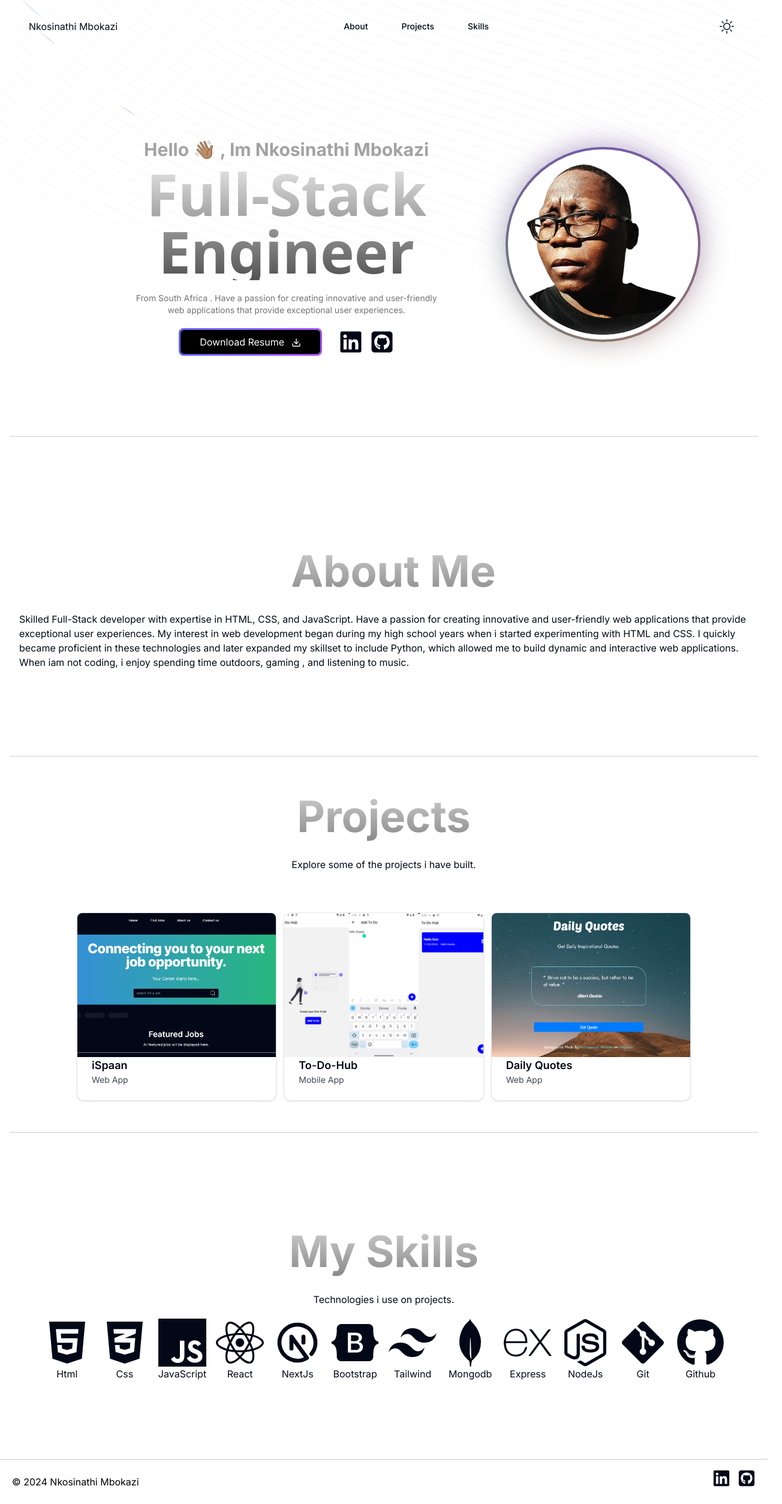
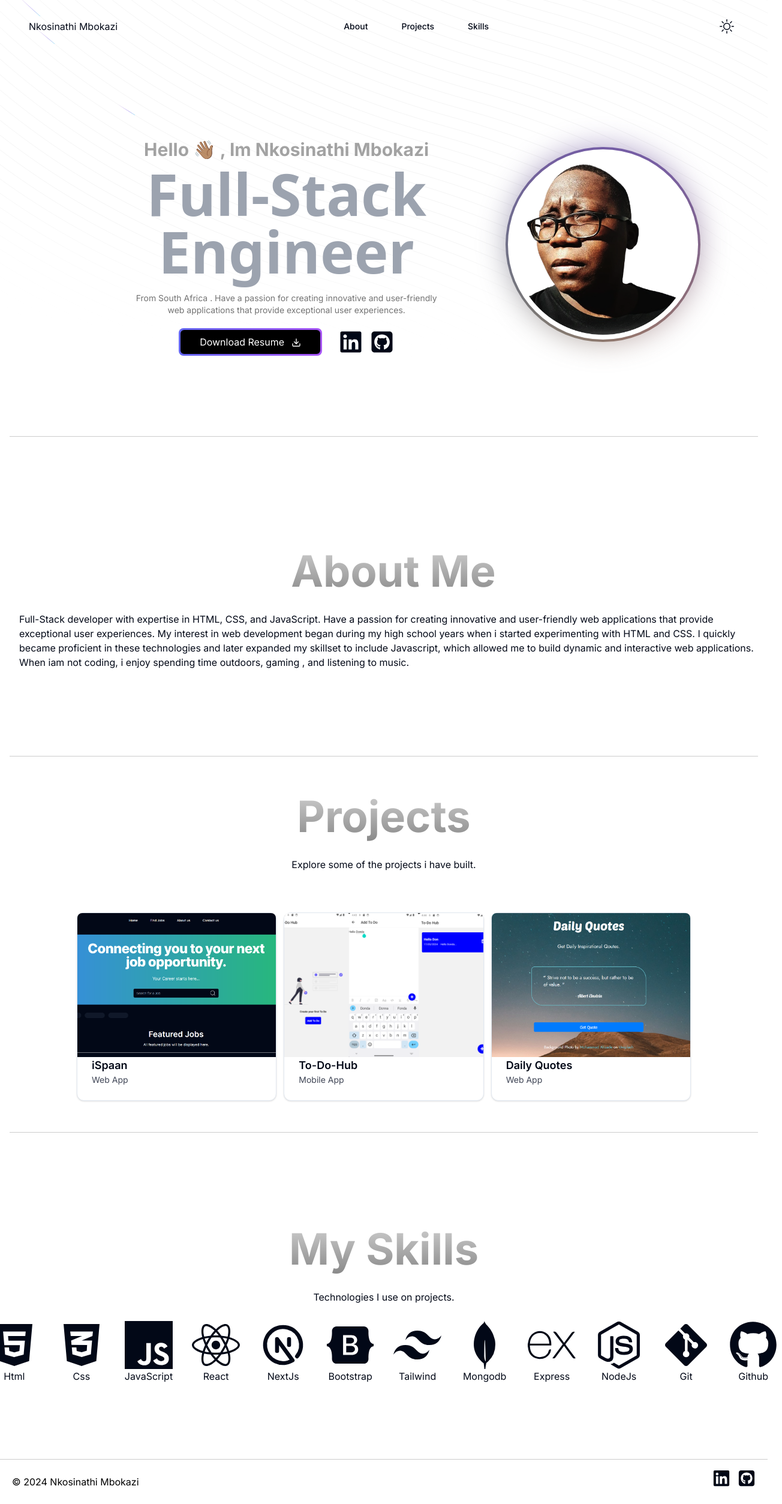
Before and after one commit to d0nda/portfolio, a Next.js app: page / in a window 1280 px wide. Shown: the whole page at 60% size, 1304 px wide, since content can reach past the window. Built offline with nearby package versions, Linux system fonts and the light colour scheme.

Commit message:
updating the h1 tag

```diff
--- a/src/app/page.tsx
+++ b/src/app/page.tsx
@@ -54,7 +54,7 @@ export default function Home() {
           <h1 className="text-neutral-400 max-w-lg text-md md:text-3xl mx-auto text-center my-2 font-bold">
             Hello 👋🏽 , Im Nkosinathi Mbokazi
           </h1>
-          <h1 className="mb-5 relative z-10 text-4xl md:text-8xl  bg-clip-text text-transparent bg-gradient-to-b from-neutral-200 to-neutral-600  text-center font-sans font-bold">
+          <h1 className="mb-5 relative z-10 text-4xl md:text-8xl  bg-clip-text text-gray-400  text-center font-sans font-bold">
             Full-Stack Engineer
           </h1>
           <p className="mb-5 text-neutral-500 max-w-lg mx-auto my-2 text-sm text-center relative z-10">
@@ -109,7 +109,7 @@ export default function Home() {
           <h1 className="text-4xl sm:text-7xl font-bold z-20 bg-clip-text text-transparent bg-gradient-to-b from-neutral-200 to-neutral-500 py-8">
             About Me
           </h1>
-          <p>Skilled Full-Stack developer with expertise in HTML, CSS, and JavaScript. Have a passion for creating innovative and user-friendly web applications that provide exceptional user experiences. My interest in web development began during my high school years when i started experimenting with HTML and CSS. I quickly became proficient in these technologies and later expanded my skillset to include Python, which allowed me to build dynamic and interactive web applications. When iam not coding, i enjoy spending time outdoors, gaming , and listening to music.</p>
+          <p>Full-Stack developer with expertise in HTML, CSS, and JavaScript. Have a passion for creating innovative and user-friendly web applications that provide exceptional user experiences. My interest in web development began during my high school years when i started experimenting with HTML and CSS. I quickly became proficient in these technologies and later expanded my skillset to include Javascript, which allowed me to build dynamic and interactive web applications. When iam not coding, i enjoy spending time outdoors, gaming , and listening to music.</p>
        </div>
        <div className="mt-5 border-black border-opacity-20 dark:border-white border-b dark:border-opacity-20"></div>
       </section>
@@ -131,12 +131,12 @@ export default function Home() {
 
 
       <section className="mb-8" id="skills">
-        <div className="flex flex-col h-[90rem] md:h-[30rem] w-full  dark:bg-dot-white/[0.2] bg-dot-black/[0.2] relative items-center justify-center">
+        <div className="flex flex-col h-[40rem] md:h-[30rem] w-full dark:bg-dot-white/[0.2] bg-dot-black/[0.2] relative items-center justify-center">
           <h1 className="text-4xl sm:text-7xl font-bold relative z-20 bg-clip-text text-transparent bg-gradient-to-b from-neutral-200 to-neutral-500 py-8">
             My Skills
           </h1>
-          <p className="mb-5">Technologies i use on projects.</p>
-          <div className="flex flex-col md:flex-row">
+          <p className="mb-7">Technologies I use on projects.</p>
+          <div className="grid grid-cols-3 gap-4 md:flex md:flex-row">
             <div className="mx-2">
               <FaHtml5 className="hover:text-orange-500" size={80}/>
               <p className="text-center">Html</p>
@@ -166,7 +166,7 @@ export default function Home() {
               <p className="text-center">Tailwind</p>
             </div>
             <div className="mx-2">
-            <SiMongodb className="hover:text-green-700"  size={80}/>
+              <SiMongodb className="hover:text-green-700" size={80}/>
               <p className="text-center">Mongodb</p>
             </div>
             <div className="mx-2">
@@ -188,6 +188,7 @@ export default function Home() {
           </div>
         </div>
       </section>
+
       </Container>
     </main>
   );
```
Lines whose indentation alone changed are shown as unchanged.
